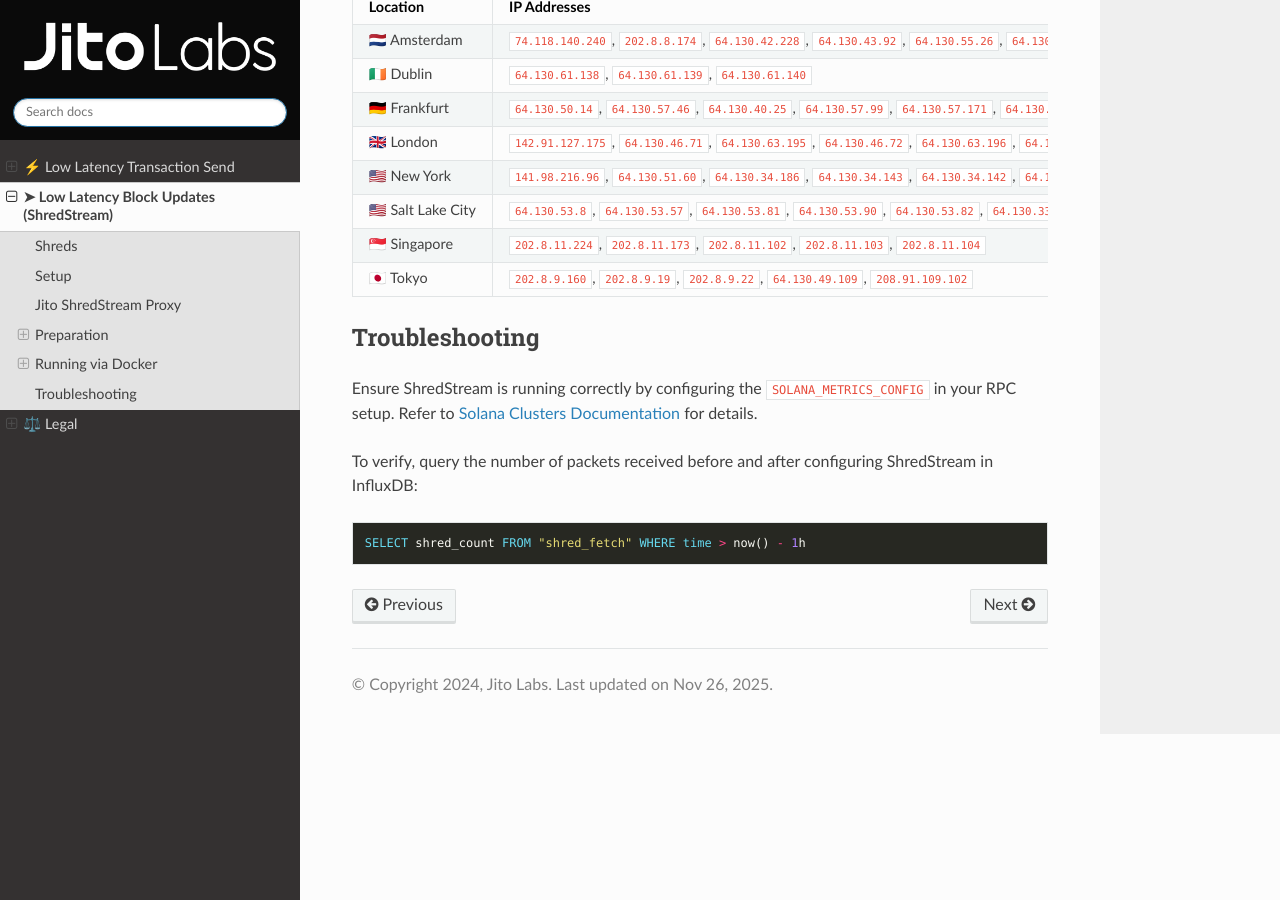
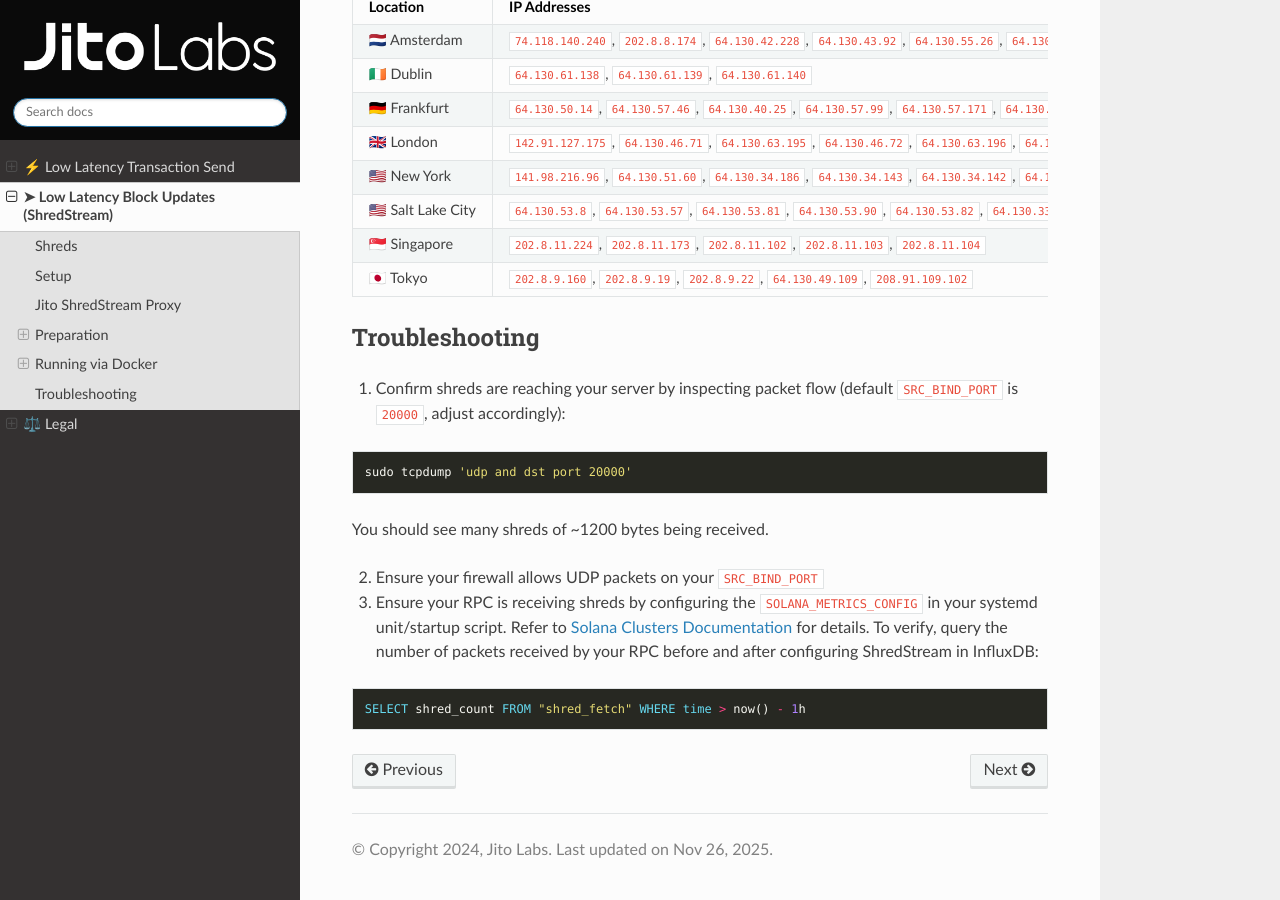
Before and after one commit to jito-labs/jito-docs, a Sphinx documentation site: the page built from docs/source/lowlatencytxnfeed.md, in a window 1280 px wide and 900 px high, scrolled down 3368 px. Built offline with Sphinx 7.4.7 and the Read the Docs theme 3.1.0, drawn with Linux system fonts in a browser that asks for light colours.

Commit message:
Add more shred troubleshooting docs (#64)

````diff
--- a/docs/source/lowlatencytxnfeed.md
+++ b/docs/source/lowlatencytxnfeed.md
@@ -134,11 +134,16 @@
 | 🇯🇵 Tokyo          | `202.8.9.160`, `202.8.9.19`, `202.8.9.22`, `64.130.49.109`, `208.91.109.102`                                                          |
 
 ## Troubleshooting
+1. Confirm shreds are reaching your server by inspecting packet flow (default `SRC_BIND_PORT` is `20000`, adjust accordingly):
+```bash
+sudo tcpdump 'udp and dst port 20000'
+```
+You should see many shreds of ~1200 bytes being received.
 
-Ensure ShredStream is running correctly by configuring the `SOLANA_METRICS_CONFIG` in your RPC setup. Refer to [Solana Clusters Documentation](https://docs.solana.com/clusters) for details.
+2. Ensure your firewall allows UDP packets on your `SRC_BIND_PORT`
 
-To verify, query the number of packets received before and after configuring ShredStream in InfluxDB:
-
+3. Ensure your RPC is receiving shreds by configuring the `SOLANA_METRICS_CONFIG` in your systemd unit/startup script. Refer to [Solana Clusters Documentation](https://docs.solana.com/clusters) for details.
+To verify, query the number of packets received by your RPC before and after configuring ShredStream in InfluxDB:
 ```sql
 SELECT shred_count FROM "shred_fetch" WHERE time > now() - 1h
 ```
````
